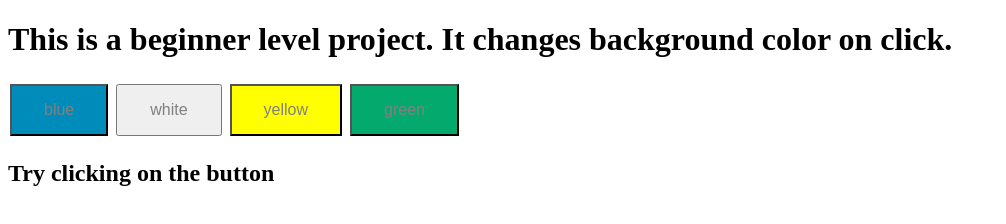
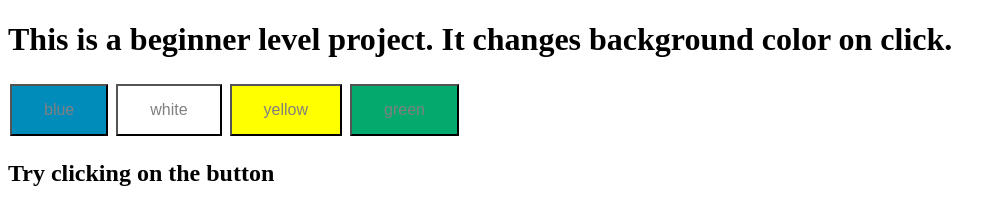
Before and after one commit to Always5436/learning, a plain HTML site: page javascript/project01/index.html in a window 1280 px wide. Shown: the whole page, without its empty margins (0-1006 px from the left). Drawn offline with Linux system fonts and the light colour scheme.

Commit message:
Update index.html

```diff
--- a/javascript/project01/index.html
+++ b/javascript/project01/index.html
@@ -10,7 +10,7 @@
     <div class="canvas">
         <h1>This is a beginner level project. It changes background color on click.</h1>
         <button type="button" class="button" id="blue">blue</button>
-        <button type="button" class="button" id="swhite">white</button>
+        <button type="button" class="button" id="white">white</button>
         <button type="button" class="button" id="yellow">yellow</button>
         <button type="button" class="button" id="green">green</button>
         <h2>Try clicking on the button </h2>
```
